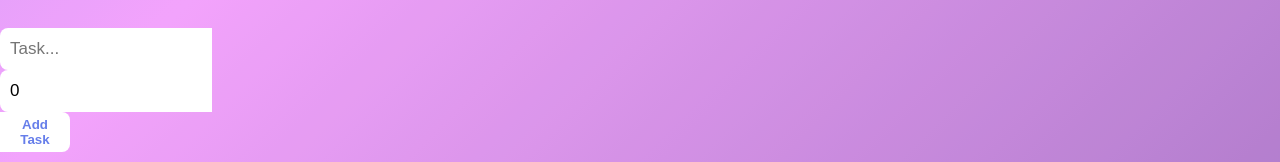
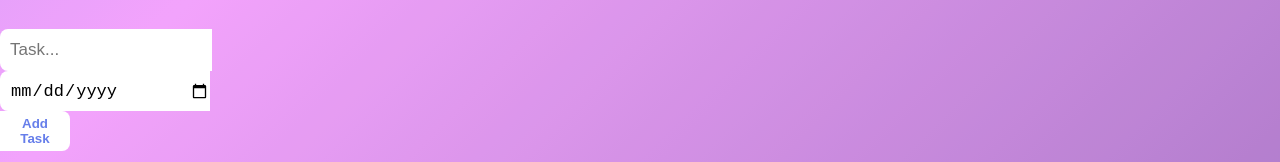
Before and after one commit to Carstea-Sebastian/ReactAppExample, a React (Create React App) app: page / in a window 1280 px wide. Shown: the part 310-472 px from the top of the page. Built offline with nearby package versions, Linux system fonts and the light colour scheme.

Commit message:
Am schimbat tipul number in date

```diff
--- a/src/App.css
+++ b/src/App.css
@@ -60,6 +60,11 @@ body {
   background: white;
   color: #667eea;
   font-weight: 600;
+  transition: opacity 0.3s;
+}
+
+.header button:hover {
+  opacity: 0.8;
 }
 
 .todoList {
@@ -93,10 +98,13 @@ body {
   height: 100%;
   font-size: 18px;
   background: white;
-  border: none;
-  border-right: none;
+  border-right: 1px solid #e0e0e0;
   color: #667eea;
   font-weight: 600;
+}
+
+.task .content span:last-child {
+  border-right: none;
 }
 
 .task button {
@@ -107,4 +115,9 @@ body {
   background: #f5576c;
   color: white;
   cursor: pointer;
+  transition: opacity 0.3s;
 }
+
+.task button:hover {
+  opacity: 0.8;
+}
--- a/src/App.tsx
+++ b/src/App.tsx
@@ -5,14 +5,14 @@ import TodoTask from './Components/TodoTask';
 
 const App:FC=() =>{
   const [task, setTask]=useState<string>("");
-  const [deadline, setDeadline]=useState<number>(0);
+  const [deadline, setDeadline]=useState<string>("");
   const [todoList, setTodoList]=useState<ITask[]>([]);
 
   const handleChange = (event:ChangeEvent<HTMLInputElement>): void =>{
    if(event.target.name==="task"){
         setTask(event.target.value)
    }else{
-    setDeadline(Number(event.target.value));
+    setDeadline(event.target.value);
    }
   }
 
@@ -20,7 +20,7 @@ const App:FC=() =>{
     const newTask={taskName:task,deadline:deadline};
     setTodoList([...todoList,newTask]);
     setTask("");
-    setDeadline(0);
+    setDeadline("");
   }
 
   const completeTask = (taskNameToDelete:string):void=>{
@@ -39,7 +39,8 @@ const App:FC=() =>{
           name='task'
           value={task}
           onChange={handleChange}/>
-          <input type="number"
+          <input
+          type="date"
           placeholder='Deadline'
           name="deadline"
           value={deadline}
--- a/src/Interfaces.ts
+++ b/src/Interfaces.ts
@@ -1,4 +1,4 @@
 export interface ITask{
     taskName: string;
-    deadline: number;
+    deadline: string;
 }
```
